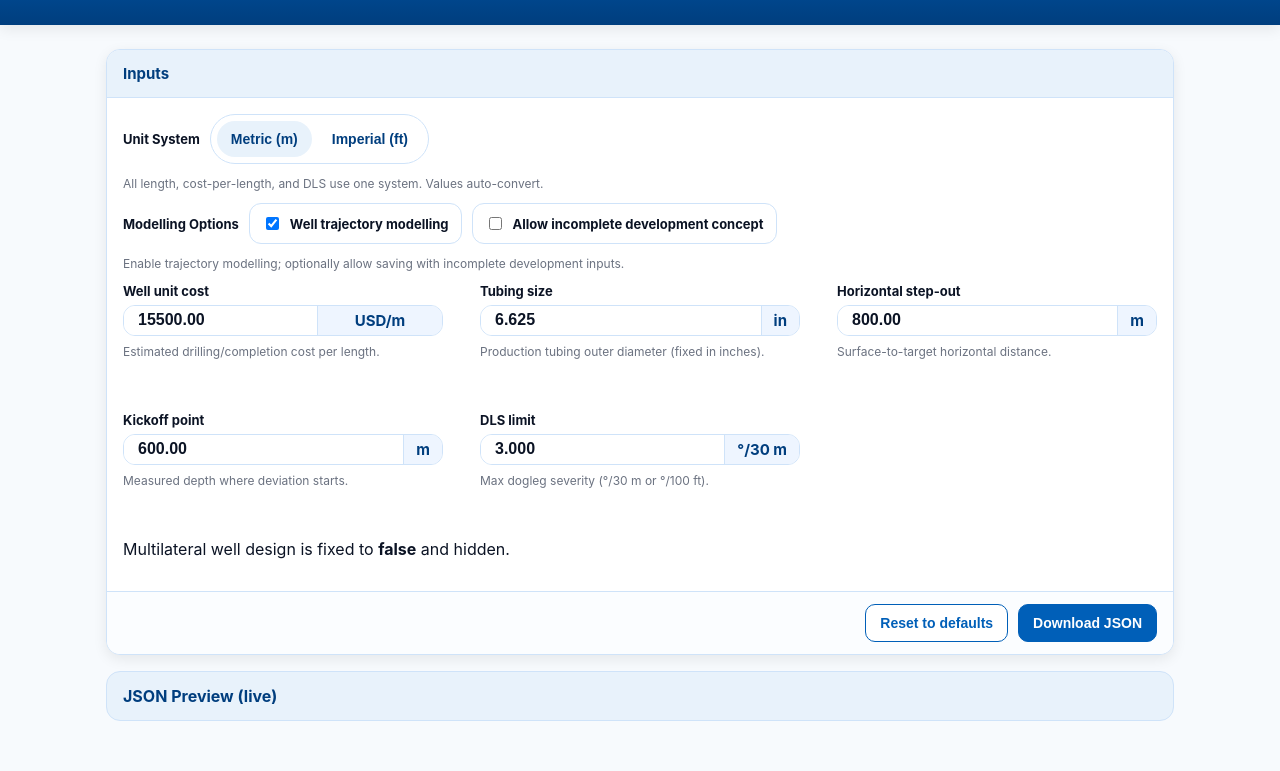
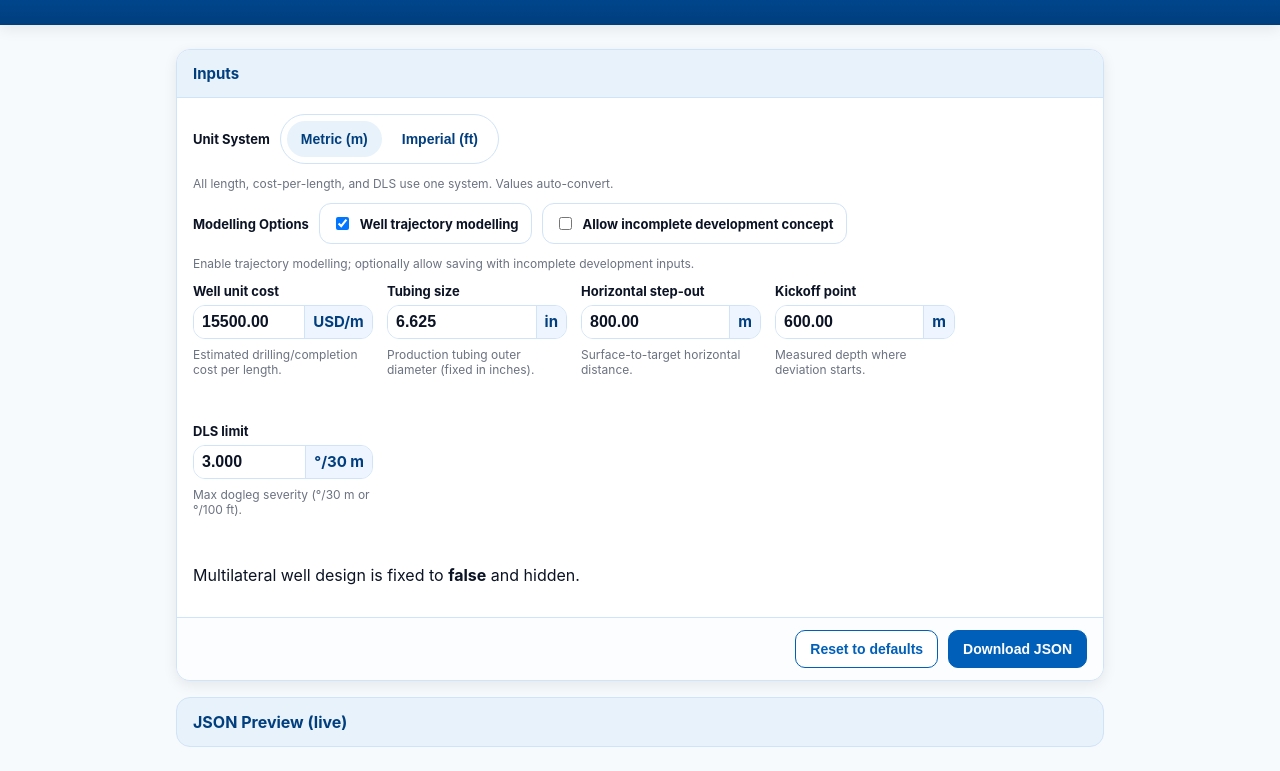
Before and after one commit to pmachado333/well_design_inputs, a plain HTML site: page index.html in a window 1280 px wide. Shown: the part 84-855 px from the top of the page. Before the commit the page ends 829 px from the top, so only its background shows below. Drawn offline with Linux system fonts and the light colour scheme.

```diff
--- a/index.html
+++ b/index.html
@@ -14,8 +14,11 @@
       /* Sizes */
       --radius:14px; --shadow:0 4px 14px rgba(0,0,0,.08);
       --fs-title:26px; --fs-body:16px; --fs-label:13px; --fs-help:12px;
+
       --control-h:66px;                 /* ≈1.5× height */
-      --chip-minw:100px;                /* readable chip width */
+      --chip-minw:50px;                 /* unit chip kept as you approved */
+      --col-min:160px;                  /* ↓ halve pill width via column size */
+      --col-max:180px;
     }
 
     *{box-sizing:border-box}
@@ -23,7 +26,7 @@
     header{padding:28px 20px;background:linear-gradient(180deg,var(--slb-blue-700),var(--slb-blue-900));color:#fff;box-shadow:var(--shadow)}
     h1{margin:0 0 6px;font-size:var(--fs-title);font-weight:800}
     .subtitle{margin:0;opacity:.9;font-size:13px}
-    main{max-width:1100px;margin:24px auto;padding:0 16px}
+    main{max-width:960px;margin:24px auto;padding:0 16px} /* slightly narrower container for balance */
     .card{background:var(--card);border-radius:var(--radius);box-shadow:var(--shadow);border:1px solid var(--ring);overflow:hidden}
     .card h2{margin:0;padding:14px 16px;font-size:15px;font-weight:700;color:var(--slb-blue-900);border-bottom:1px solid var(--ring);background:var(--slb-blue-100)}
     .card .body{padding:16px}
@@ -36,28 +39,29 @@
     .unit-toggle button.active{background:var(--slb-blue-100)}
     .switch{display:flex;align-items:center;gap:8px;padding:10px 12px;border:1px solid var(--ring);border-radius:12px;background:#fff;font-size:14px}
 
-    .fields-grid{display:grid;gap:18px;margin-top:8px;grid-template-columns:repeat(auto-fill,minmax(260px,320px));justify-content:space-between}
+    /* >>> Narrower pills via smaller column widths <<< */
+    .fields-grid{
+      display:grid; gap:14px; margin-top:8px;
+      grid-template-columns: repeat(auto-fill, minmax(var(--col-min), var(--col-max)));
+      justify-content:start;
+    }
     .field-group{display:flex;flex-direction:column;gap:6px}
     .field-group label{font-weight:700;font-size:var(--fs-label)}
 
-    /* ====== REMADE: inputs + unit chips use GRID for precise vertical centering ====== */
+    /* GRID pills for precise vertical centering */
     .field{
-      display:grid;
-      grid-template-columns: 1fr auto;      /* input grows, chip stays tight */
-      align-items:center;                    /* vertical centering */
-      height:var(--control-h);
-      background:#fff; border:1px solid var(--ring); border-radius:12px; overflow:hidden;
+      display:grid; grid-template-columns: 1fr auto; align-items:center;
+      height:var(--control-h); background:#fff; border:1px solid var(--ring); border-radius:12px; overflow:hidden;
       transition:border-color .15s ease;
     }
     .field:focus-within{border-color:var(--slb-blue-700)}
 
-    /* Input value: left-aligned, vertically centered, never under the chip */
+    /* INPUT: compact horizontally, centered vertically */
     .field input[type="number"]{
-      width:100%; min-width:0; border:0; outline:none;
-      height:100%;                         /* fill container for true centering */
-      padding:0 14px;                      /* clean side padding */
+      width:100%; min-width:0; border:0; outline:none; height:100%;
+      padding:0 8px;  /* compact */
       background:#fff; color:var(--ink-900);
-      font-size:var(--fs-body); font-weight:700; line-height:1; /* crisp baseline */
+      font-size:var(--fs-body); font-weight:700; line-height:1;
       text-align:left; font-variant-numeric:tabular-nums;
       -webkit-font-smoothing:antialiased; -moz-osx-font-smoothing:grayscale;
     }
@@ -66,28 +70,24 @@
     input[type=number]::-webkit-inner-spin-button{-webkit-appearance:none;margin:0}
     input[type=number]{-moz-appearance:textfield}
 
-    /* Unit chips: same height, centered text, strong contrast */
+    /* UNIT CHIP: unchanged width settings, vertically centered */
     .suffix,.unit-select{
-      align-self:stretch;                   /* chip fills full height */
-      display:flex; align-items:center; justify-content:center;
-      padding:0 12px;                       /* compact */
-      border-left:1px solid var(--ring);
-      background:#EEF5FF;                   /* slightly darker for readability */
-      color:var(--slb-blue-900);
+      align-self:stretch; display:flex; align-items:center; justify-content:center;
+      padding:0 8px; border-left:1px solid var(--ring);
+      background:#EEF5FF; color:var(--slb-blue-900);
       font-weight:700; font-size:15px; white-space:nowrap; text-align:center;
     }
     .unit-select select{
       border:0; background:transparent; outline:none; cursor:pointer;
       height:100%; min-width:var(--chip-minw);
       font:inherit; color:inherit; line-height:1;
-      text-align:center; text-align-last:center;
-      appearance:none;                      /* consistent baseline across browsers */
+      text-align:center; text-align-last:center; appearance:none;
     }
-    /* ====== / REMADE ====== */
 
     .actions{display:flex;gap:10px;justify-content:flex-end;padding:12px 16px;border-top:1px solid var(--ring);background:#FBFDFF}
     .btn{appearance:none;border:1px solid var(--slb-blue-700);color:#fff;background:var(--slb-blue-700);padding:10px 14px;border-radius:10px;font-weight:700;cursor:pointer;font-size:14px}
     .btn.secondary{background:#fff;color:var(--slb-blue-700)}
+
     details.preview{margin-top:16px}
     details.preview>summary{list-style:none;cursor:pointer;padding:14px 16px;background:var(--slb-blue-100);color:var(--slb-blue-900);font-weight:700;border:1px solid var(--ring);border-radius:var(--radius)}
     details.preview>summary::-webkit-details-marker{display:none}
```
